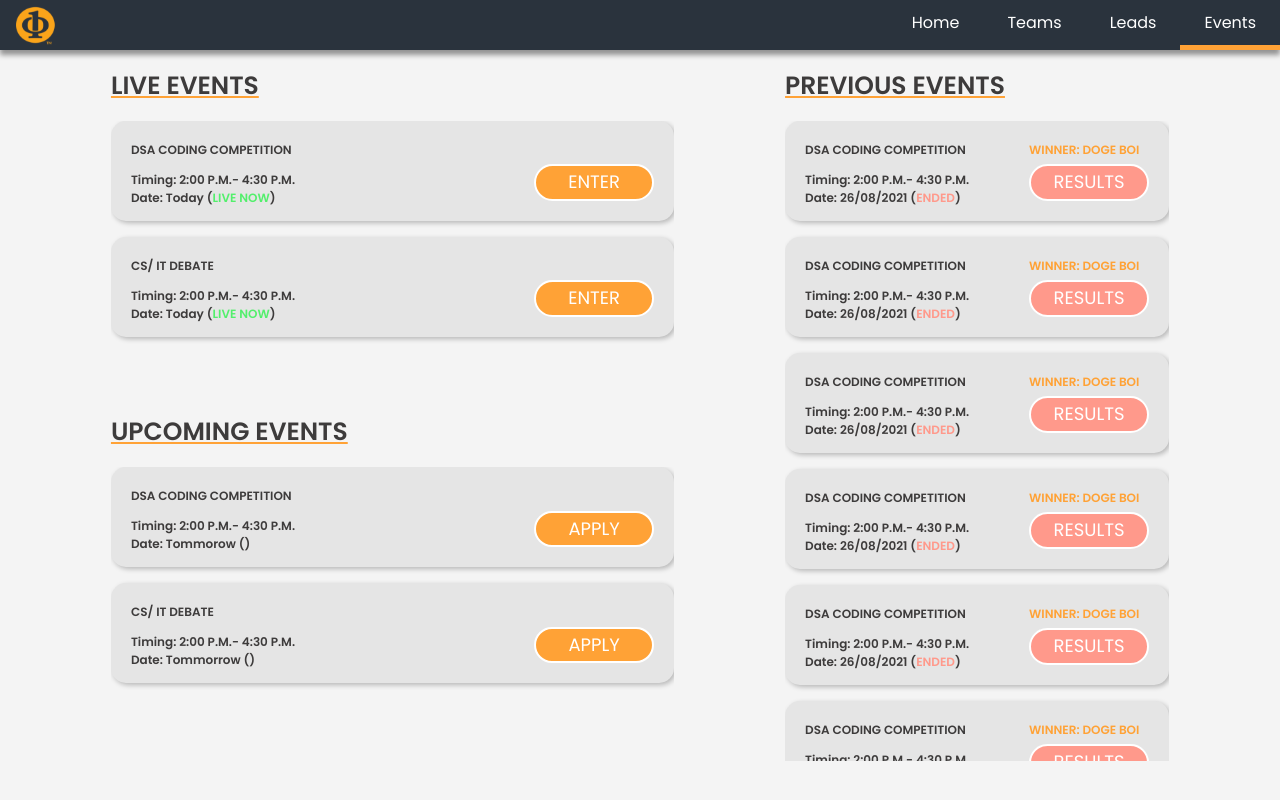
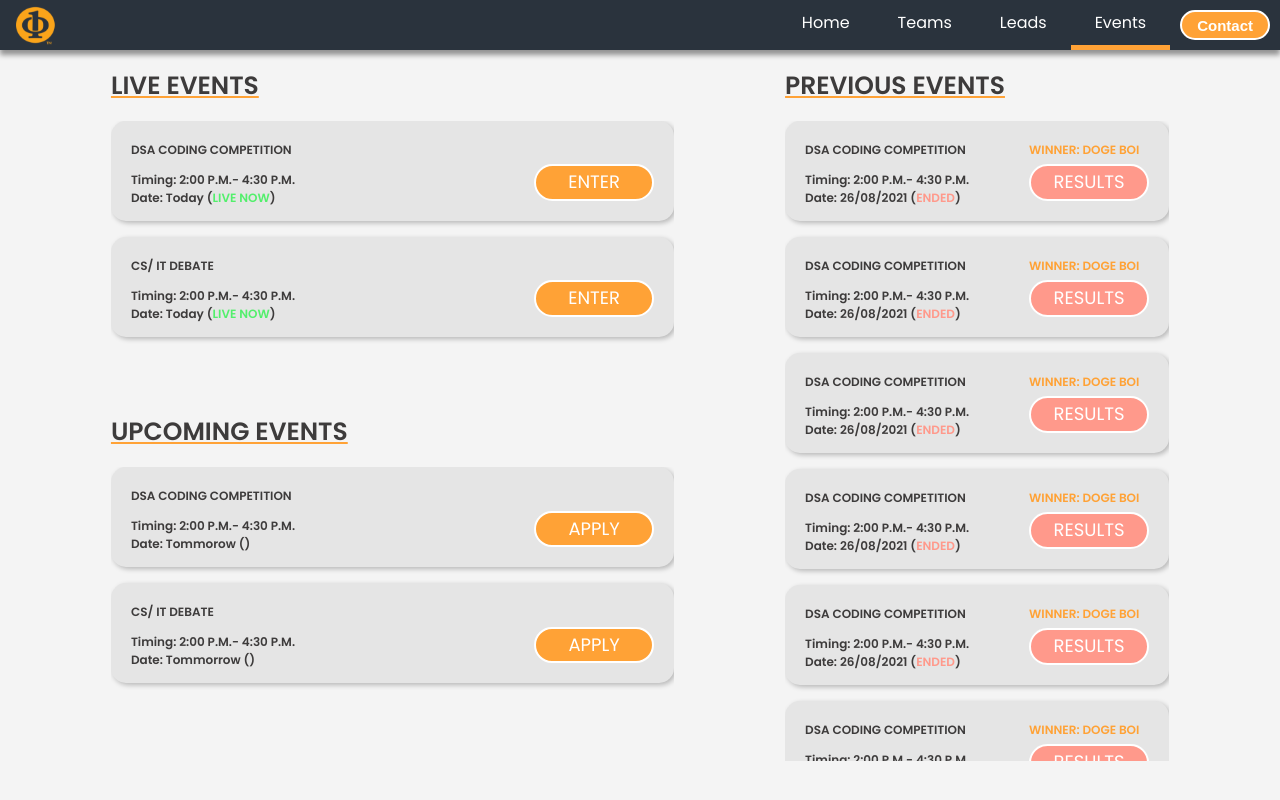
Before and after one commit to IEEE-CS-JMI-Student-Chapter/react-website, a React (Create React App) app: page /events in a window 1280 px wide. Built offline with nearby package versions, Linux system fonts and the light colour scheme.

Commit message:
feat(contact): moved contact btn to navbar

```diff
--- a/src/components/Footer/footer.jsx
+++ b/src/components/Footer/footer.jsx
@@ -9,32 +9,8 @@ import ContactForm from "../Forms/ContactForm";
 import Backdrop from "../UI/Backdrop/Backdrop";
 
 const Footer = () => {
-  const [isContactOpen, setIsContactOpen] = React.useState(false);
-  const contactModalHandler = () => {
-    setIsContactOpen((prevState) => !prevState);
-  };
-
-  const closeContactModal = () => {
-    setIsContactOpen(false);
-  };
-
-  const submitHandler = () => {
-    console.log("Your response has been rejected!");
-  };
-
   return (
     <section className={classes["footer-main"]}>
-      <Button onClick={() => contactModalHandler()}>Contact</Button>
-      {isContactOpen &&
-        ReactDOM.createPortal(
-          <ContactForm onSubmit={submitHandler} onClose={closeContactModal} />,
-          document.getElementById("modal")
-        )}
-      {isContactOpen &&
-        ReactDOM.createPortal(
-          <Backdrop />,
-          document.getElementById("backdrop")
-        )}
       <div className={classes.content}>
         <div className={classes["logo"]}>
           <img src={logo} />
--- a/src/components/Navbar/Navbar.jsx
+++ b/src/components/Navbar/Navbar.jsx
@@ -1,13 +1,29 @@
 import React, { useState, useRef, useEffect } from "react";
+import ReactDOM from "react-dom";
 import classes from "./Navbar.module.css";
 import NavBrand from "./NavBrand";
 import NavItem from "./NavItem";
 import NavActive from "./NavActive";
 import { useLocation } from "react-router";
+import Button from "./../UI/Button/Button";
+import ContactForm from "../Forms/ContactForm";
+import Backdrop from "../UI/Backdrop/Backdrop";
 
 const Navbar = () => {
+  const [isContactOpen, setIsContactOpen] = React.useState(false);
   const location = useLocation();
 
+  const contactModalHandler = () => {
+    setIsContactOpen((prevState) => !prevState);
+  };
+
+  const closeContactModal = () => {
+    setIsContactOpen(false);
+  };
+
+  const submitHandler = () => {
+    console.log("Your response has been rejected!");
+  };
   const handlePath = () => {
     switch (location.pathname) {
       case "/":
@@ -78,12 +94,40 @@ const Navbar = () => {
       <div className={classes["nav-links"]}>
         {NavInfo.map((item, index) => {
           return (
-            <NavItem key={index} innerRef={index === Click ? Buttonref : null} to={item.to} onClick={(e) => setactive(e, index)}>
+            <NavItem
+              key={index}
+              innerRef={index === Click ? Buttonref : null}
+              to={item.to}
+              onClick={(e) => setactive(e, index)}
+            >
               {item.name}
             </NavItem>
           );
         })}
-        <NavActive right={pos.right} width={pos.width} styles={{ left: pos.right !== undefined ? pos.right : 2200 }} />
+        <Button
+          onClick={() => contactModalHandler()}
+          className={classes["contact-button"]}
+        >
+          Contact
+        </Button>
+        {isContactOpen &&
+          ReactDOM.createPortal(
+            <ContactForm
+              onSubmit={submitHandler}
+              onClose={closeContactModal}
+            />,
+            document.getElementById("modal")
+          )}
+        {isContactOpen &&
+          ReactDOM.createPortal(
+            <Backdrop />,
+            document.getElementById("backdrop")
+          )}
+        <NavActive
+          right={pos.right}
+          width={pos.width}
+          styles={{ left: pos.right !== undefined ? pos.right : 2200 }}
+        />
       </div>
     </nav>
   );
--- a/src/components/Navbar/Navbar.module.css
+++ b/src/components/Navbar/Navbar.module.css
@@ -16,21 +16,23 @@
   z-index: 100;
   box-shadow: 0 5px 5px rgba(0, 0, 0, 0.4);
   transition: all 0.5s ease-in-out;
-
 }
 
 .nav-links {
   display: flex;
   height: 100%;
   transition: all 0.5s ease-in-out;
+}
 
+.contact-button {
+  padding: 5px 15px !important;
+  font-size: 15px !important;
 }
 
 @media (max-width: 768px) {
-  .nav-container{
+  .nav-container {
     justify-content: center;
     transition: all 0.5s ease-in-out;
-
   }
   .nav-links {
     display: none;
--- a/src/components/UI/Button/Button.jsx
+++ b/src/components/UI/Button/Button.jsx
@@ -3,7 +3,10 @@ import classes from "./Button.module.css";
 
 const Button = (props) => {
   return (
-    <button className={classes["custom-button"]} onClick={props.onClick}>
+    <button
+      className={classes["custom-button"] + " " + props.className}
+      onClick={props.onClick}
+    >
       {props.children}
     </button>
   );
```
